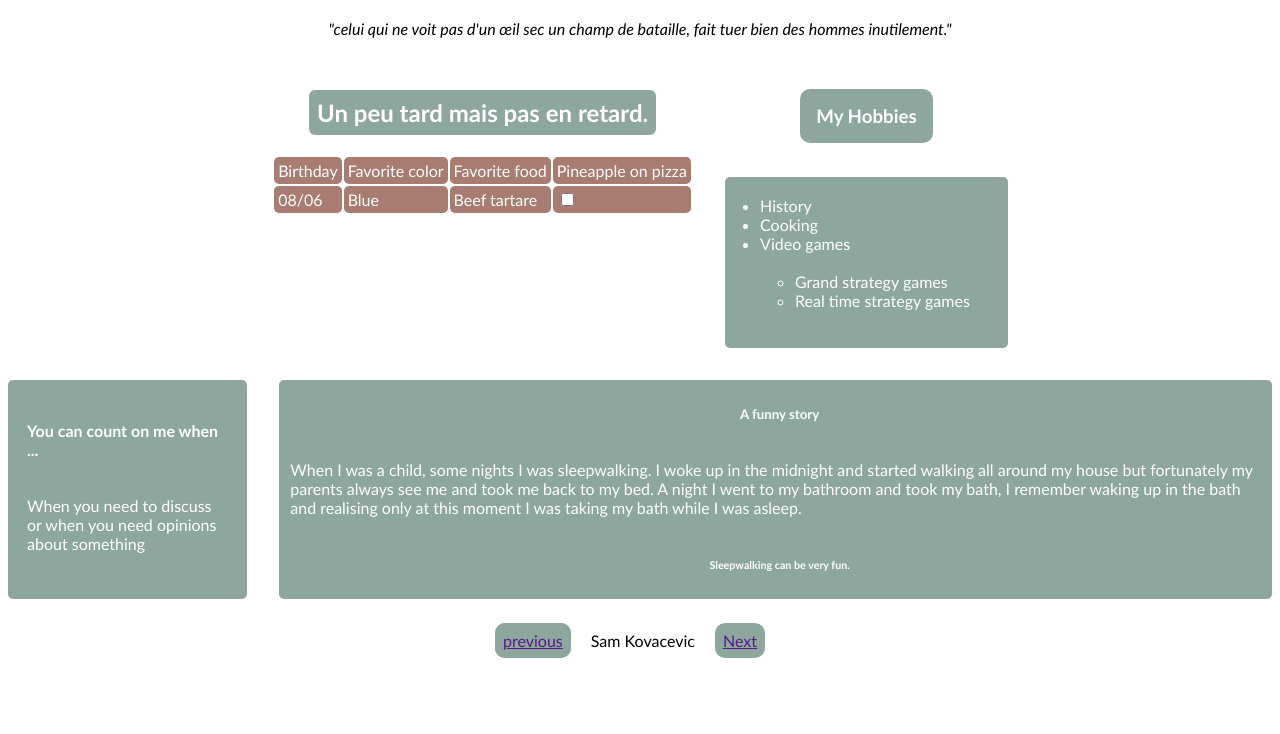
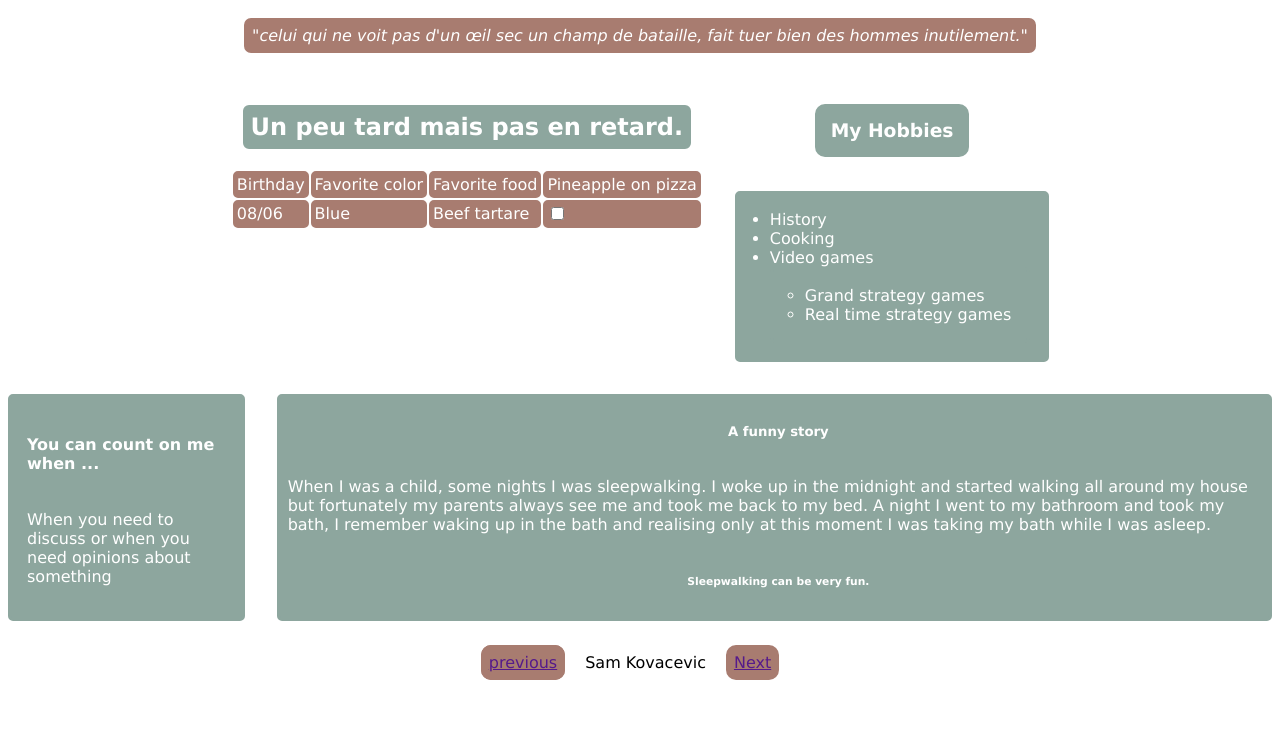
Before and after one commit to kovasah/markdown-to-html, a plain HTML site: page index.html in a window 1280 px wide. Shown: the part 66-800 px from the top of the page. Drawn offline with Linux system fonts and the light colour scheme.

Commit message:
finalMayBe

```diff
--- a/style.css
+++ b/style.css
@@ -2,7 +2,7 @@ body {
     background-color: white;
     display: flex;
     flex-direction: column;
-    font-family: 'Gill Sans', 'Gill Sans MT', Calibri, 'Trebuchet MS', sans-serif;
+    font-family: 'Lucida Sans', 'Lucida Sans Regular', 'Lucida Grande', 'Lucida Sans Unicode', Geneva, Verdana, sans-serif;
     align-items: center;
     gap: 1rem;
 }
@@ -22,6 +22,10 @@ div {
 i {
     display: flex;
     justify-content: center;
+    background-color: #A87C70;
+    border: #A87C70 solid 0.5rem;
+    border-radius: 7px;
+    color: white;
 
 }
 
@@ -103,7 +107,7 @@ li {
 }
 
 a {
-    background-color: #8DA69E;
-    border: #8DA69E solid 0.5rem;
+    background-color: #A87C70;
+    border: #A87C70 solid 0.5rem;
     border-radius: 10px;
 }
```
